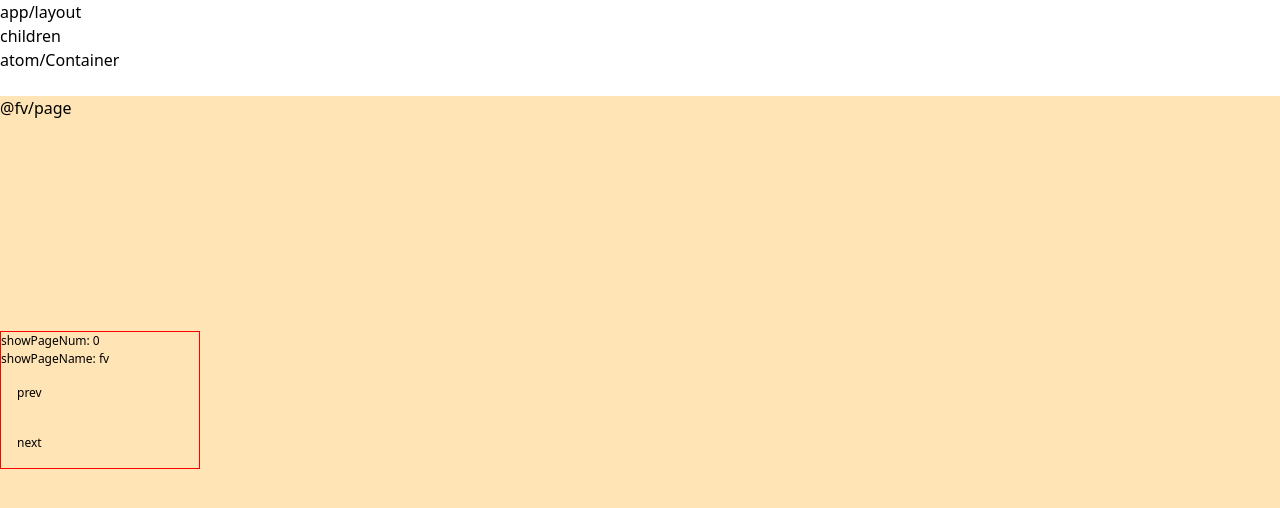
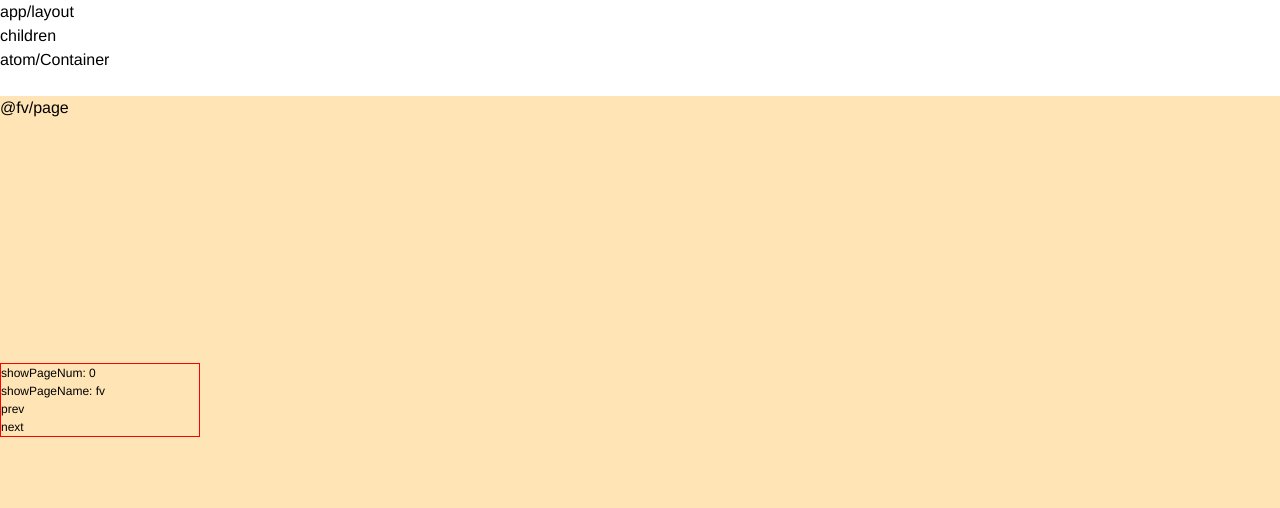
Before and after one commit to watanabedaigo/portfolio-next, a Next.js app: page / in a window 1280 px wide. Shown: the top 508 px of the page. Built offline with nearby package versions, Linux system fonts and the light colour scheme.

Commit message:
style: font-family指定

```diff
--- a/src/styles/globals.scss
+++ b/src/styles/globals.scss
@@ -18,8 +18,9 @@
   }
 }
 
-button {
-  padding: 16px;
+body {
+  font-family: 'Helvetica Neue', Arial, 'Hiragino Kaku Gothic ProN',
+    'Hiragino Sans', Meiryo, sans-serif;
 }
 
 section {
```
